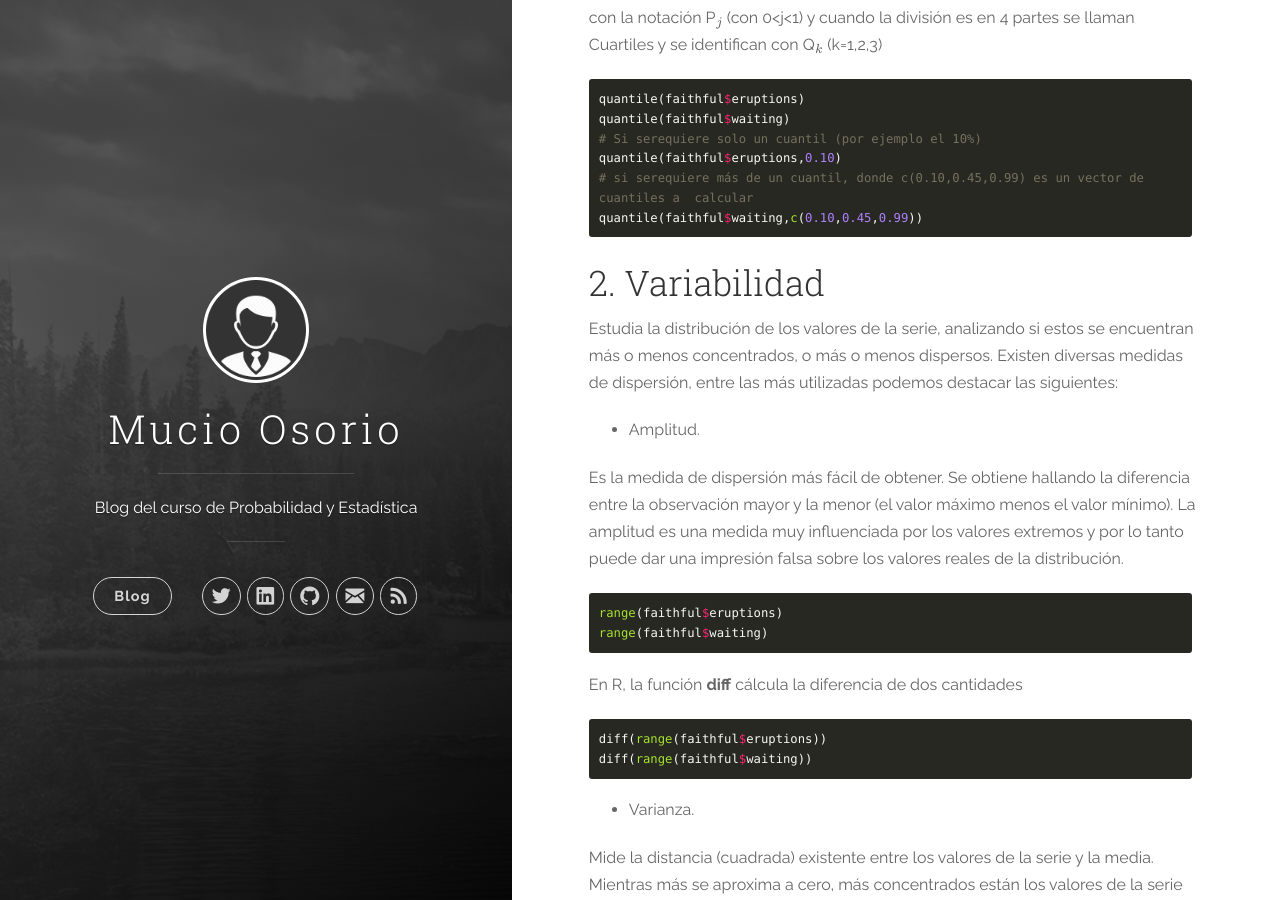
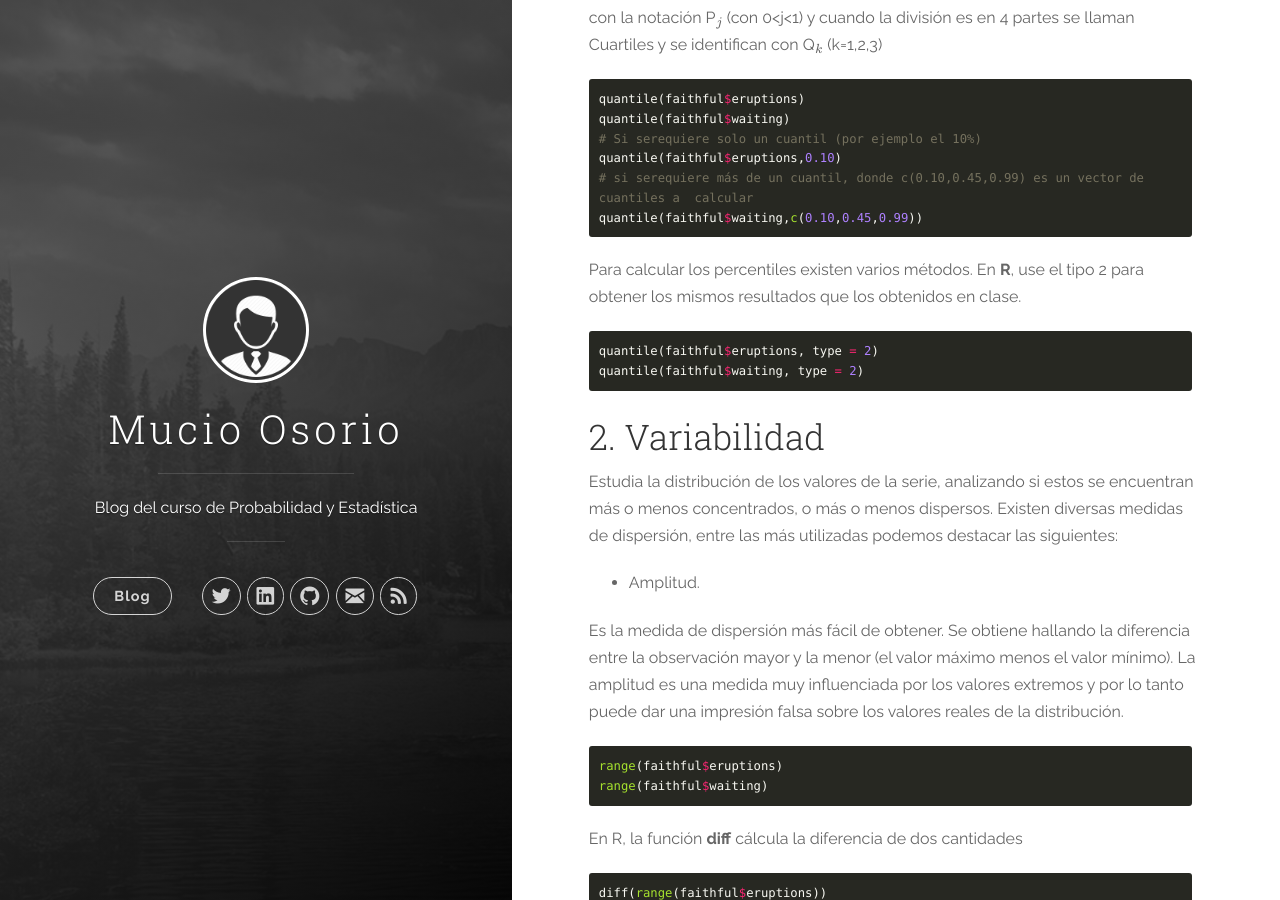
Before and after one commit to mucioosorio/probabilidad, a Jekyll site: the page built from _posts/2018-01-16-Estadística-Descriptiva.md, in a window 1280 px wide and 900 px high, scrolled down 2979 px. Built offline with Jekyll 4.4.1, drawn with Linux system fonts in a browser that asks for light colours; nearby versions of some CDN libraries; formulas are drawn with MathJax 3.

Commit message:
Update 2018-01-16-Estadística-Descriptiva.md

````diff
--- a/_posts/2018-01-16-Estadística-Descriptiva.md
+++ b/_posts/2018-01-16-Estadística-Descriptiva.md
@@ -108,6 +108,13 @@ quantile(faithful$waiting)
 quantile(faithful$eruptions,0.10)
 # si serequiere más de un cuantil, donde c(0.10,0.45,0.99) es un vector de cuantiles a  calcular
 quantile(faithful$waiting,c(0.10,0.45,0.99))
+```
+
+Para calcular los percentiles existen varios métodos. En **R**, use el tipo 2 para obtener los mismos resultados que los obtenidos en clase.
+
+```R
+quantile(faithful$eruptions, type = 2)
+quantile(faithful$waiting, type = 2)
 ```
 
 ## 2. Variabilidad
````
